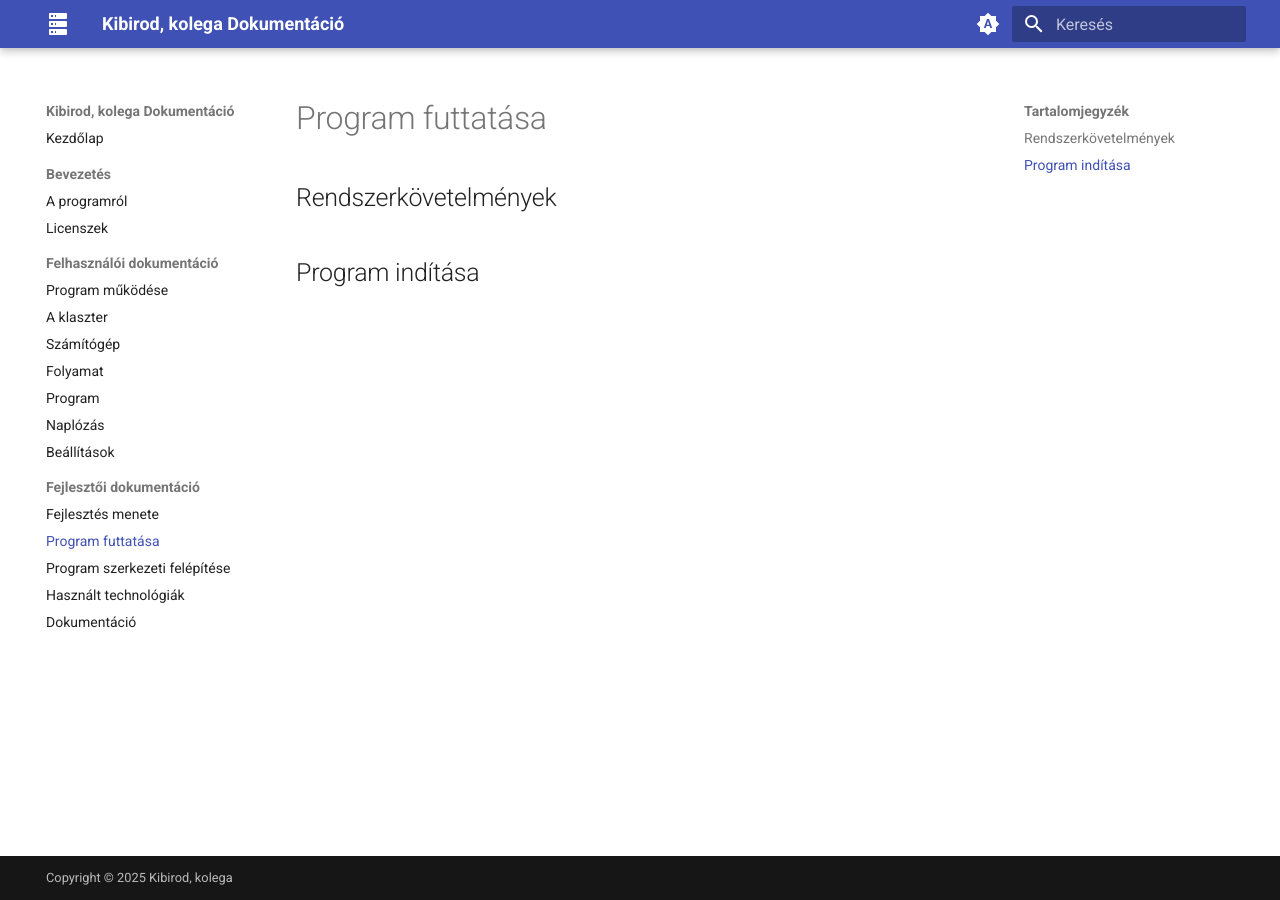
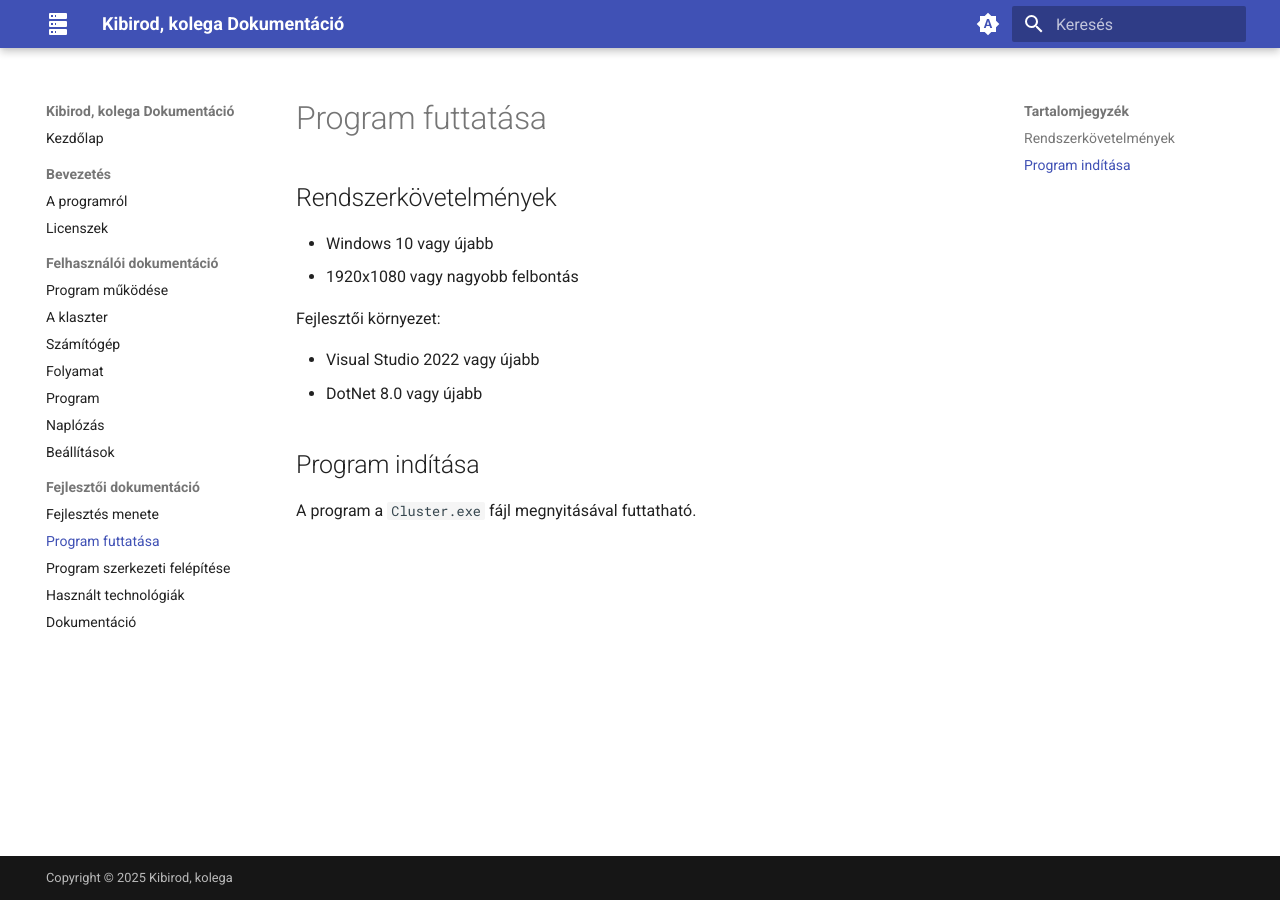
Before and after one commit to gyorfimarcell/Dusza2025, an MkDocs documentation site: the page built from documentation/docs/fejlesztoi/futtatas.md, in a window 1280 px wide. Built offline with MkDocs 1.6.1 and Material for MkDocs 9.7.7, drawn with Linux system fonts in a browser that asks for light colours.

Commit message:
System requirements page

```diff
--- a/documentation/docs/fejlesztoi/futtatas.md
+++ b/documentation/docs/fejlesztoi/futtatas.md
@@ -2,4 +2,14 @@
 
 ## Rendszerkövetelmények
 
+-   Windows 10 vagy újabb
+-   1920x1080 vagy nagyobb felbontás
+
+Fejlesztői környezet:
+
+-   Visual Studio 2022 vagy újabb
+-   DotNet 8.0 vagy újabb
+
 ## Program indítása
+
+A program a `Cluster.exe` fájl megnyitásával futtatható.
```
